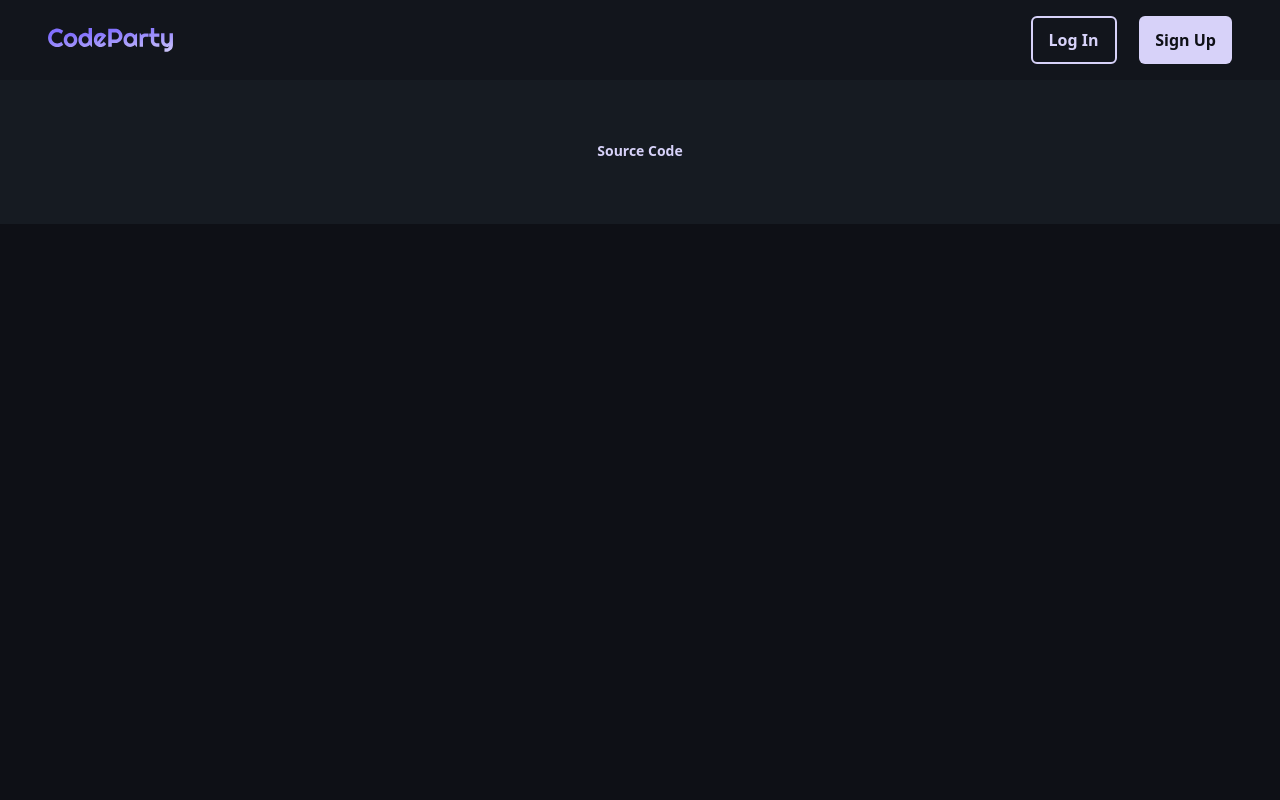
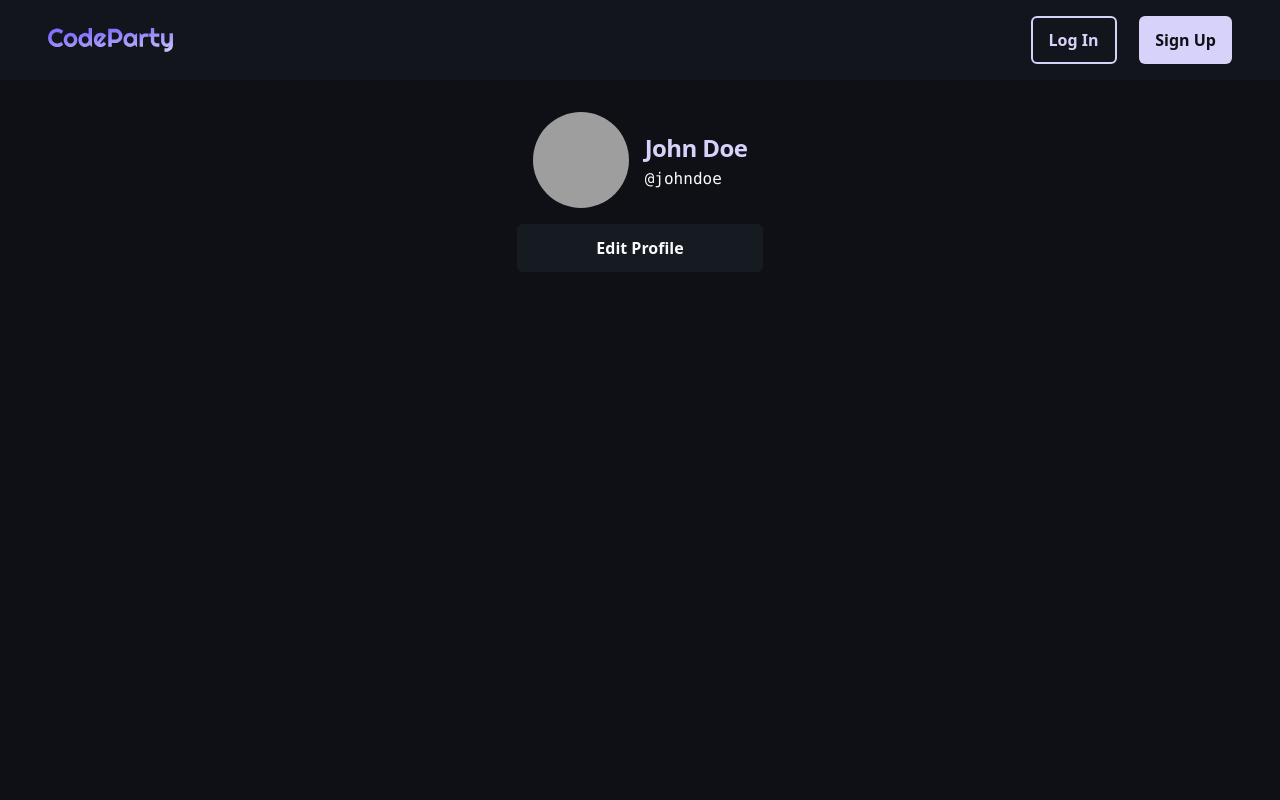
Before and after one commit to CS3219-AY2324S1/ay2324s1-course-assessment-g11, a Next.js app in the folder frontend/: page /profile in a window 1280 px wide. Shown: the top 800 px of the page. Built offline with nearby package versions, Linux system fonts and the light colour scheme; no server answers; grey boxes are pictures that could not be loaded.

Commit message:
Create basic user profile page UI (#62)
Fixes #10

```diff
--- a/frontend/package.json
+++ b/frontend/package.json
@@ -11,6 +11,7 @@
   "dependencies": {
     "@hookform/resolvers": "^3.3.1",
     "@monaco-editor/react": "^4.5.2",
+    "@radix-ui/react-avatar": "^1.0.4",
     "@radix-ui/react-dialog": "^1.0.5",
     "@radix-ui/react-dropdown-menu": "^2.0.6",
     "@radix-ui/react-label": "^2.0.2",
--- a/frontend/src/components/common/layout.tsx
+++ b/frontend/src/components/common/layout.tsx
@@ -5,7 +5,7 @@ export default function Layout({ children }: { children: React.ReactNode }) {
   return (
     <>
       <Navbar />
-      <main>{children}</main>
+      <main className='min-h-screen'>{children}</main>
       <Footer />
     </>
   )
--- /dev/null
+++ b/frontend/src/components/ui/avatar.tsx
@@ -0,0 +1,48 @@
+import * as React from "react"
+import * as AvatarPrimitive from "@radix-ui/react-avatar"
+
+import { cn } from "@/lib/utils"
+
+const Avatar = React.forwardRef<
+  React.ElementRef<typeof AvatarPrimitive.Root>,
+  React.ComponentPropsWithoutRef<typeof AvatarPrimitive.Root>
+>(({ className, ...props }, ref) => (
+  <AvatarPrimitive.Root
+    ref={ref}
+    className={cn(
+      "relative flex h-10 w-10 shrink-0 overflow-hidden rounded-full",
+      className
+    )}
+    {...props}
+  />
+))
+Avatar.displayName = AvatarPrimitive.Root.displayName
+
+const AvatarImage = React.forwardRef<
+  React.ElementRef<typeof AvatarPrimitive.Image>,
+  React.ComponentPropsWithoutRef<typeof AvatarPrimitive.Image>
+>(({ className, ...props }, ref) => (
+  <AvatarPrimitive.Image
+    ref={ref}
+    className={cn("aspect-square h-full w-full", className)}
+    {...props}
+  />
+))
+AvatarImage.displayName = AvatarPrimitive.Image.displayName
+
+const AvatarFallback = React.forwardRef<
+  React.ElementRef<typeof AvatarPrimitive.Fallback>,
+  React.ComponentPropsWithoutRef<typeof AvatarPrimitive.Fallback>
+>(({ className, ...props }, ref) => (
+  <AvatarPrimitive.Fallback
+    ref={ref}
+    className={cn(
+      "flex h-full w-full items-center justify-center rounded-full bg-muted",
+      className
+    )}
+    {...props}
+  />
+))
+AvatarFallback.displayName = AvatarPrimitive.Fallback.displayName
+
+export { Avatar, AvatarImage, AvatarFallback }
--- a/frontend/src/pages/profile.tsx
+++ b/frontend/src/pages/profile.tsx
@@ -1,3 +1,39 @@
-export default function Profile() {
+import { Avatar, AvatarFallback, AvatarImage } from "@/components/ui/avatar"
+import { Button } from "@/components/ui/button";
+import { TypographyCode, TypographyH3 } from "@/components/ui/typography";
 
+type UserInfo = {
+  name: string
+  username: string
+  avatar: string
 }
+
+interface ProfileProps {
+  userInfo: UserInfo
+}
+
+const defaultUser: UserInfo = {
+  name: "John Doe",
+  username: "johndoe",
+  avatar: "https://github.com/shadcn.png"
+}
+
+export default function Profile({ userInfo = defaultUser }: ProfileProps) {
+  return (
+    <div className="max-w-7xl mx-auto flex flex-col justify-center items-center">
+      <div className="max-w-sm m-4">
+        <div className="flex items-center w-full justify-center gap-x-4 p-4">
+          <Avatar className="h-24 w-24">
+            <AvatarImage src={userInfo.avatar} />
+            <AvatarFallback>{userInfo.name.charAt(0).toUpperCase()}</AvatarFallback>
+          </Avatar>
+          <div>
+            <TypographyH3>{userInfo?.name}</TypographyH3>
+            <TypographyCode>@{userInfo?.username}</TypographyCode>
+          </div>
+        </div>
+        <Button className="w-full" variant="secondary">Edit Profile</Button>
+      </div>
+    </div>
+  )
+}
```
Also changed, not shown: 1 other file (tests, documents, lock files or other folders).
